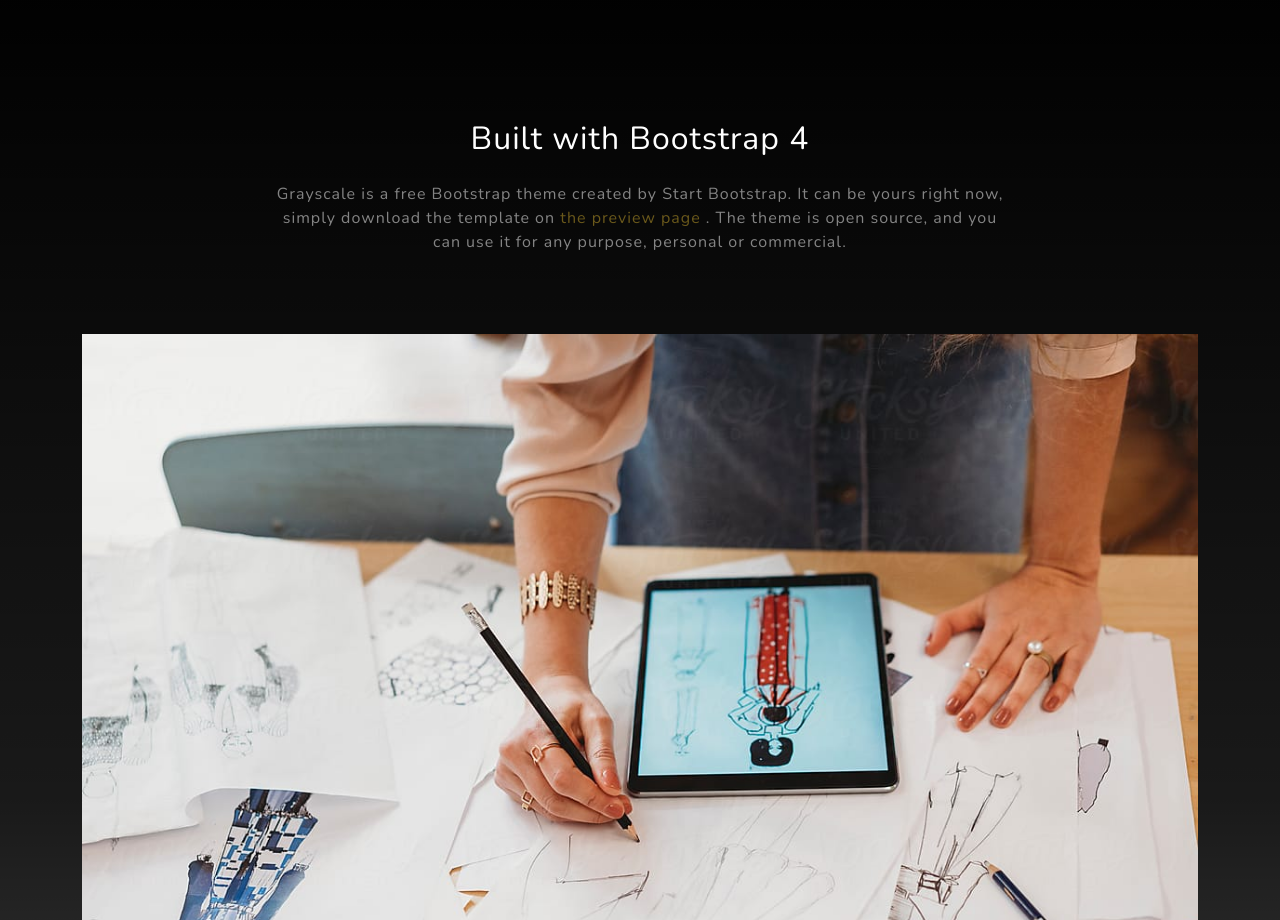
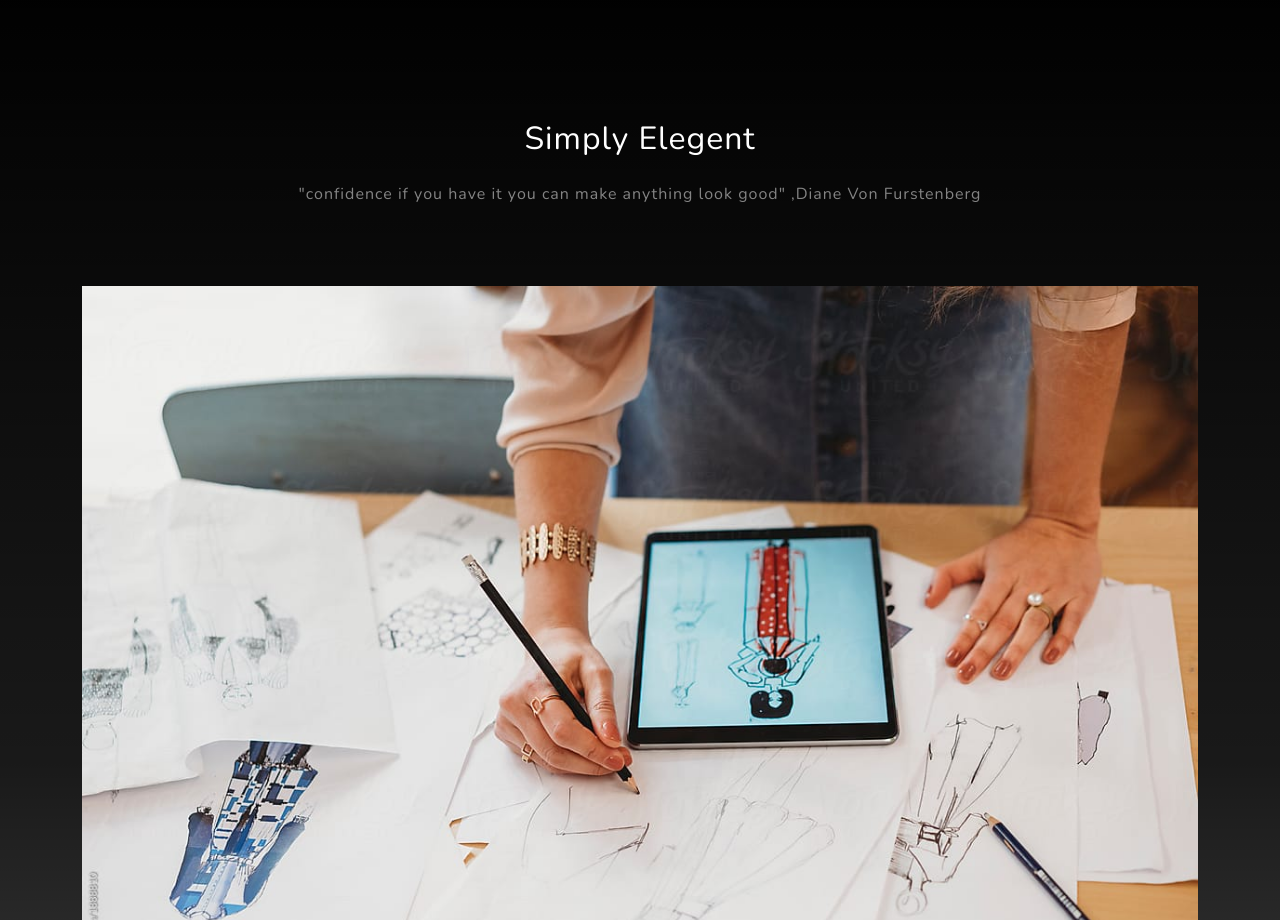
Before and after one commit to Sego55/Salem-Design, a plain HTML site: page index.html in a window 1280 px wide. Shown: the part 840-1760 px from the top of the page. Drawn offline with nearby package versions, Linux system fonts and the light colour scheme.

Commit message:
Text Edit

```diff
--- a/index.html
+++ b/index.html
@@ -52,11 +52,10 @@
             <div class="container">
                 <div class="row">
                     <div class="col-lg-8 mx-auto">
-                        <h2 class="text-white mb-4">Built with Bootstrap 4</h2>
+                        <h2 class="text-white mb-4">Simply Elegent</h2>
                         <p class="text-white-50">
-                            Grayscale is a free Bootstrap theme created by Start Bootstrap. It can be yours right now, simply download the template on
-                            <a href="https://startbootstrap.com/theme/grayscale/">the preview page</a>
-                            . The theme is open source, and you can use it for any purpose, personal or commercial.
+                            "confidence if you have it you can make anything look good"
+                            ,Diane Von Furstenberg
                         </p>
                     </div>
                 </div>
```
